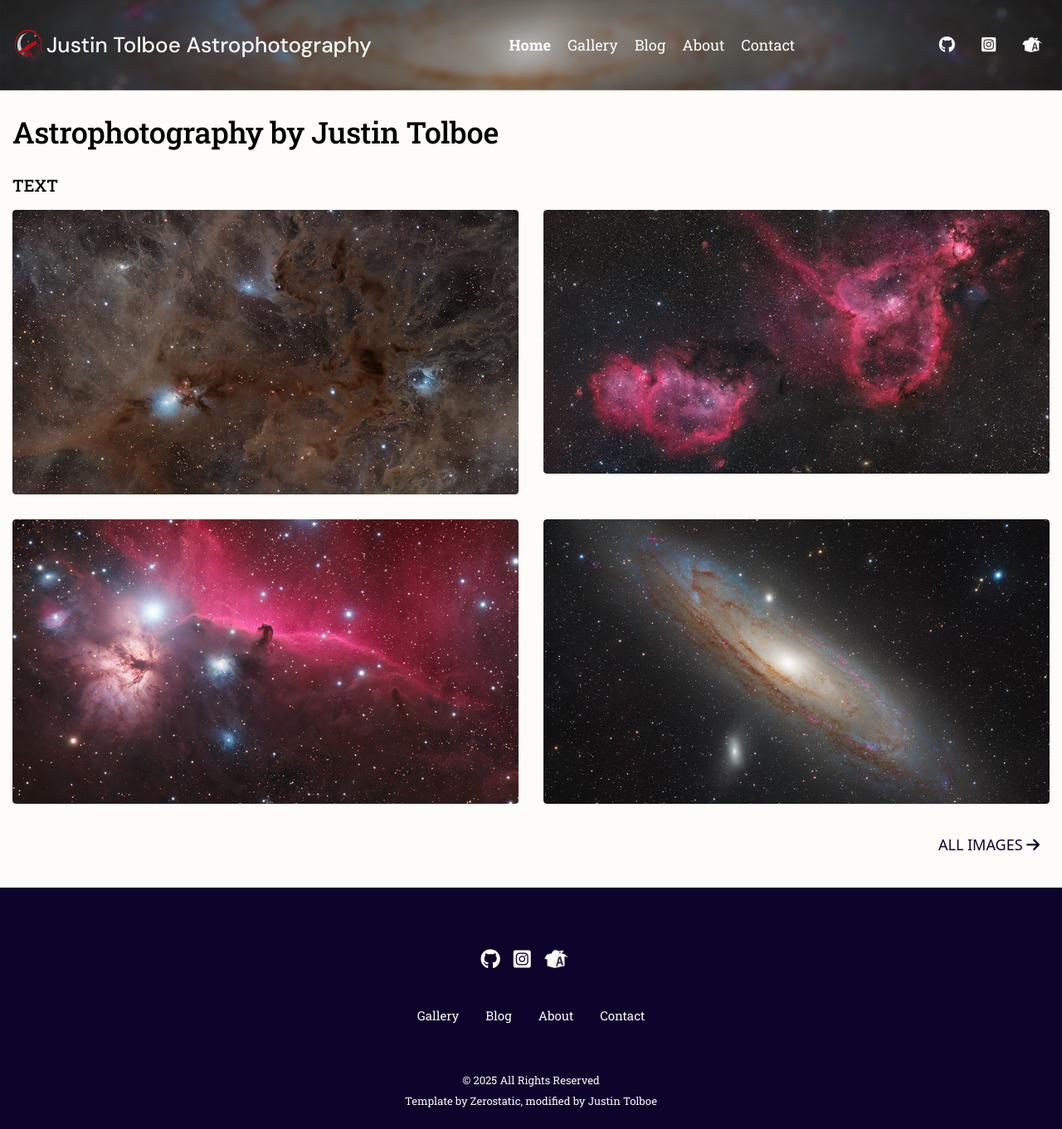
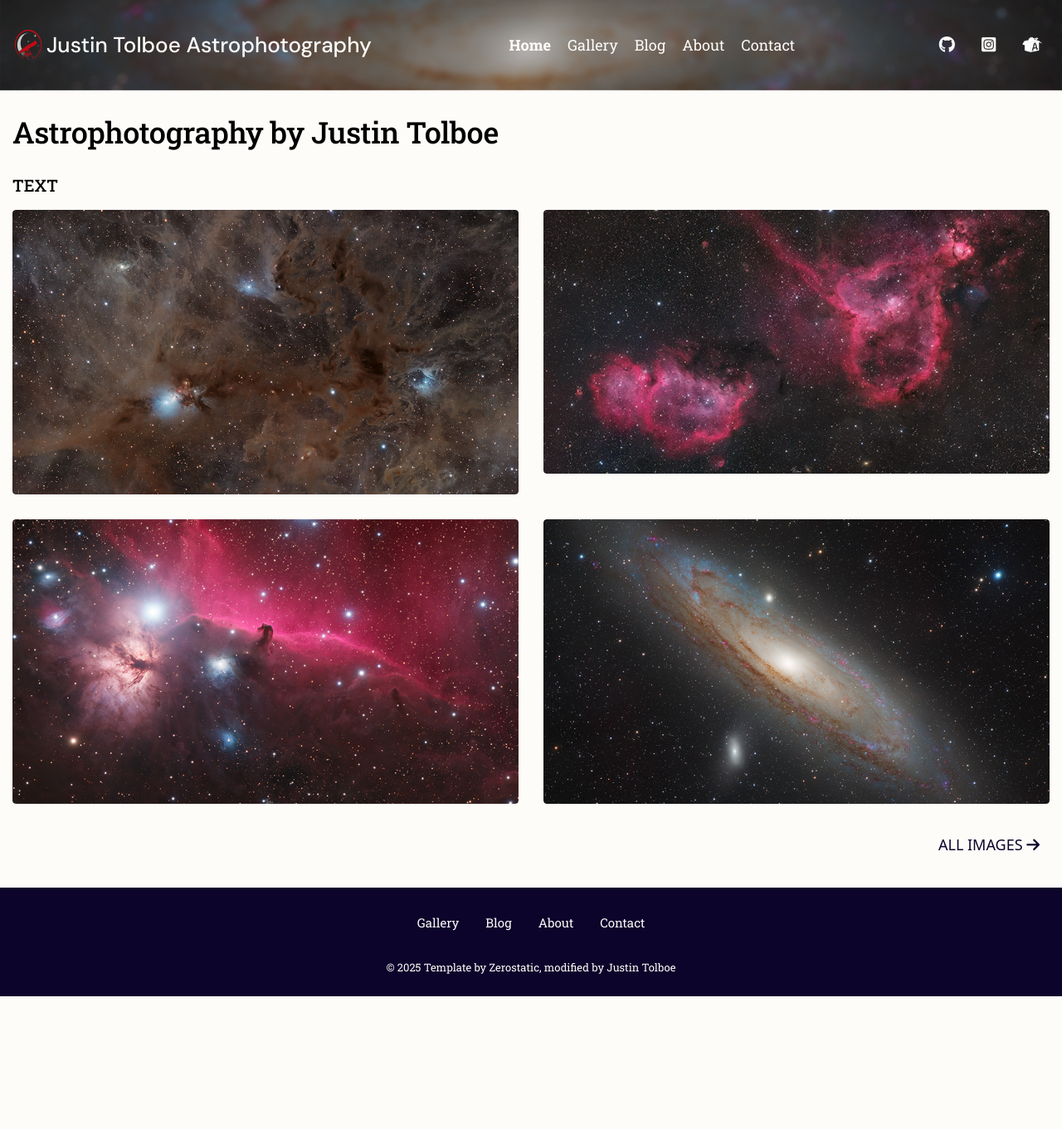
Before and after one commit to jtolboe/website, a Jekyll site: the page built from pages/home.md, in a window 1280 px wide. Shown: the whole page at 83% size. Built offline with Jekyll 4.4.1, drawn with Linux system fonts in a browser that asks for light colours; after the commit the page ends 1201 px from its top, so only the background shows below that.

Commit message:
edit footer content

```diff
--- a/_config.yml
+++ b/_config.yml
@@ -177,7 +177,7 @@ footer:
   enable_footer: true # show/hide the entire footer
   footer_title: ""
   footer_description: ""
-  enable_social_media_icons: true
+  enable_social_media_icons: false
   enable_contact_details: false
   enable_menu_footer_primary: false
   enable_menu_footer_secondary: true
@@ -189,5 +189,5 @@ footer:
 bottom:
   enable_bottom: true # show/hide the entire bottom (below the footer)
   enable_bottom_menu: false # if enabled, the bottom menu can be edited in `_data/menu.yml`
-  copyright_text: "© 2025 All Rights Reserved<br>Template by Zerostatic, modified by Justin Tolboe"
+  copyright_text: "© 2025 Template by Zerostatic, modified by Justin Tolboe"
   show_rss_icon: false
--- a/_sass/framework/zerostatic/_footer.scss
+++ b/_sass/framework/zerostatic/_footer.scss
@@ -1,10 +1,10 @@
 .footer {
-  padding-top: calc(var(--section-padding) * 0.5);
-  padding-bottom: calc(var(--section-padding) * 0.5);
+  padding-top: calc(var(--section-padding) * 0.3);
+  padding-bottom: calc(var(--section-padding) * 0.2);
   background-color: var(--color-primary-bg);
   color: var(--color-primary-text);
   html[data-bs-theme="dark"] & {
-    background-color: #020206;
+    background-color: #060000;
     color: var(--color-primary-text-dark);
   }
   font-size: 15px;
--- a/_sass/theme/_custom.scss
+++ b/_sass/theme/_custom.scss
@@ -100,7 +100,7 @@ h1, h2, h3, h4, h5, h6 {
     padding: 0.5rem 0;
 
     html[data-bs-theme="dark"] & {
-        background-color: #020206;
+        background-color: #060000;
         color: var(--color-primary-text-dark);
     }
 
```
Also changed, not shown: collections/_projects/project-3.md (deleted, +0 -22 lines), collections/_projects/project-4.md (deleted, +0 -23 lines).
